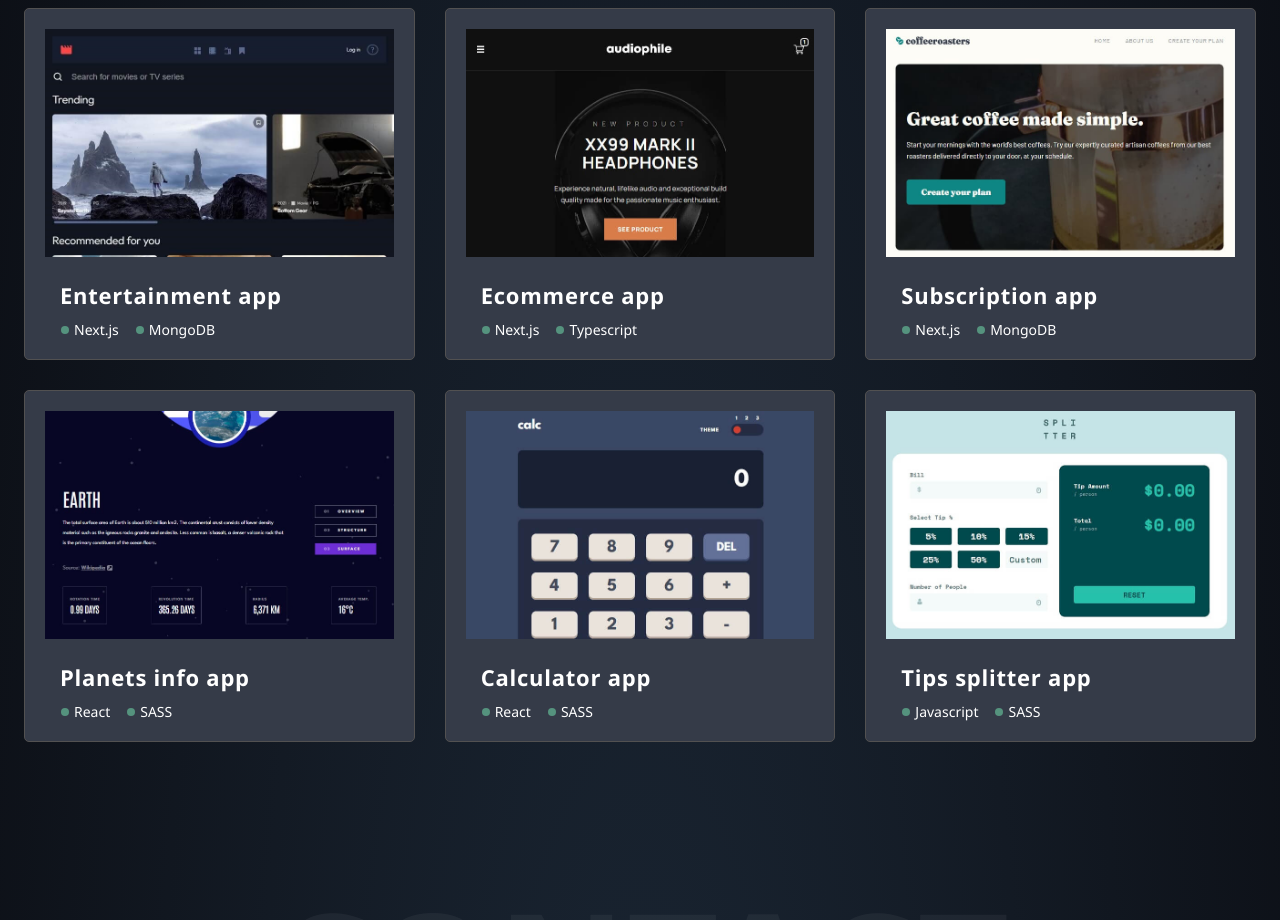
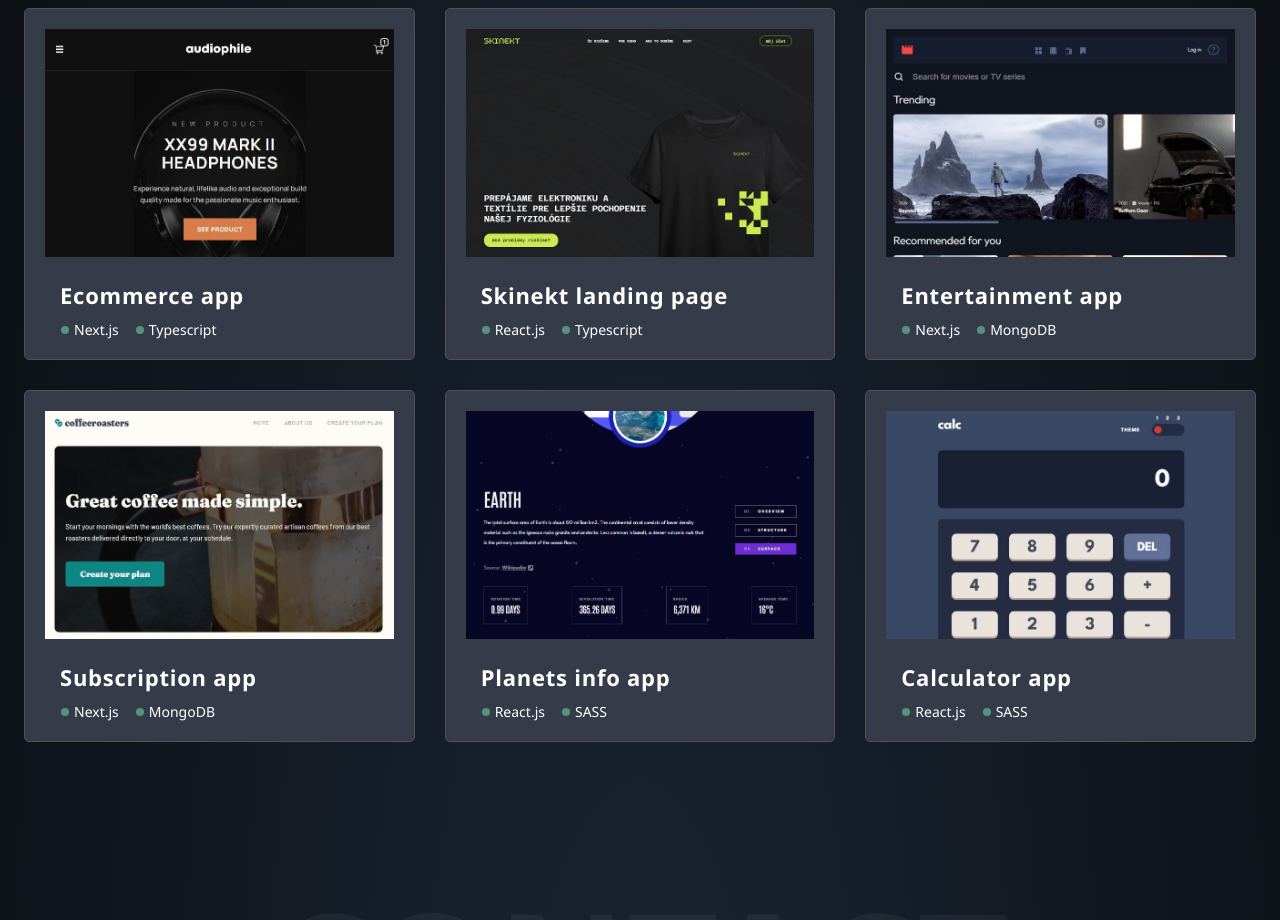
Before and after one commit to MichalTrubini/Portolio-site, a React (Create React App) app: page / in a window 1280 px wide. Shown: the part 1600-2520 px from the top of the page. Built offline with nearby package versions, Linux system fonts and the light colour scheme.

Commit message:
new portfolio item

```diff
--- a/src/main/portfolio/portfolio.jsx
+++ b/src/main/portfolio/portfolio.jsx
@@ -4,12 +4,32 @@ import imageEntertainment from "../../assets/entertainment_app.jpg";
 import imageEcommerce from "../../assets/ecommerce.jpg";
 import imageSubscription from "../../assets/subscription.jpg";
 import imageCalculator from "../../assets/calculator.jpg";
-import imageTips from "../../assets/tips.jpg";
+//import imageTips from "../../assets/tips.jpg";
 import imagePlanets from "../../assets/planets.jpg";
+import imageSkinekt from "../../assets/skinekt.jpg"
 
 const portfolioItems = [
+
   {
     id: 1,
+    src: imageEcommerce,
+    alt: "Ecommerce app",
+    title: "Ecommerce app",
+    techStack: ["Next.js", "Typescript"],
+    git: "https://github.com/MichalTrubini/NEXT_Audiophile-eCommerce-website",
+    live: "https://next-audiophile-e-commerce-website.vercel.app/",
+  },
+  {
+    id: 2,
+    src: imageSkinekt,
+    alt: "Skinekt landing page",
+    title: "Skinekt landing page",
+    techStack: ["React.js", "Typescript"],
+    git: "https://github.com/MichalTrubini/SPRAVIM_job2",
+    live: "https://exquisite-entremet-10ae99.netlify.app/",
+  },
+  {
+    id: 3,
     src: imageEntertainment,
     alt: "Entertainment app",
     title: "Entertainment app",
@@ -18,16 +38,7 @@ const portfolioItems = [
     live: "https://next-entertainment-v1.vercel.app/",
   },
   {
-    id: 2,
-    src: imageEcommerce,
-    alt: "Ecommerce app",
-    title: "Ecommerce app",
-    techStack: ["Next.js", "Typescript"],
-    git: "https://github.com/MichalTrubini/NEXT_Audiophile-eCommerce-website",
-    live: "https://next-audiophile-e-commerce-website.vercel.app/",
-  },
-  {
-    id: 3,
+    id: 4,
     src: imageSubscription,
     alt: "Subscription app",
     title: "Subscription app",
@@ -36,32 +47,32 @@ const portfolioItems = [
     live: "https://next-coffeeroasters-subscription-site-4e83.vercel.app/",
   },
   {
-    id: 4,
+    id: 5,
     src: imagePlanets,
     alt: "Planets info app",
     title: "Planets info app",
-    techStack: ["React", "SASS"],
+    techStack: ["React.js", "SASS"],
     git: "https://github.com/MichalTrubini/REACT__planets-fact-site",
     live: "https://curious-chebakia-006342.netlify.app/",
   },
   {
-    id: 5,
+    id: 6,
     src: imageCalculator,
     alt: "Calculator app",
     title: "Calculator app",
-    techStack: ["React", "SASS"],
+    techStack: ["React.js", "SASS"],
     git: "https://github.com/MichalTrubini/REACT_Calculator-app",
     live: "https://iridescent-malasada-5fcfa1.netlify.app/",
   },
-  {
-    id: 6,
+/*   {
+    id: 7,
     src: imageTips,
     alt: "Tips splitter app",
     title: "Tips splitter app",
     techStack: ["Javascript", "SASS"],
     git: "https://github.com/MichalTrubini/Tip-calculator-app",
     live: "https://michaltrubini.github.io/Tip-calculator-app/",
-  },
+  }, */
 ];
 
 const Portfolio = () => {
--- a/src/main/portfolio/portfolioItem.jsx
+++ b/src/main/portfolio/portfolioItem.jsx
@@ -11,7 +11,6 @@ const PortfolioItem = (props) => {
     <div className={isShown ? `${styles.item} ${styles.itemUp}` : `${styles.item} ${styles.itemDown}`} key={props.id} onMouseEnter={() => setIsShown(true)} onMouseLeave={() => setIsShown(false)}>
       <div className={styles.imageContainer} >
         <img src={props.src} alt={props.alt} className={styles.image} />
-
           <div className={isShown ? `${styles.overlay} ${styles.overlayFadeIn}` : `${styles.overlay} ${styles.overlayFadeOut}`}>
             <a href={props.gitLink} target="_blank" rel="noreferrer">
               <div className={styles.iconContainer}>
@@ -24,7 +23,6 @@ const PortfolioItem = (props) => {
               </div>
             </a>
           </div>
-
       </div>
       <h3 className={styles.title}>{props.title}</h3>
       <ul className={styles.list}>
```
Also changed, not shown: src/assets/skinekt.jpg (added).
